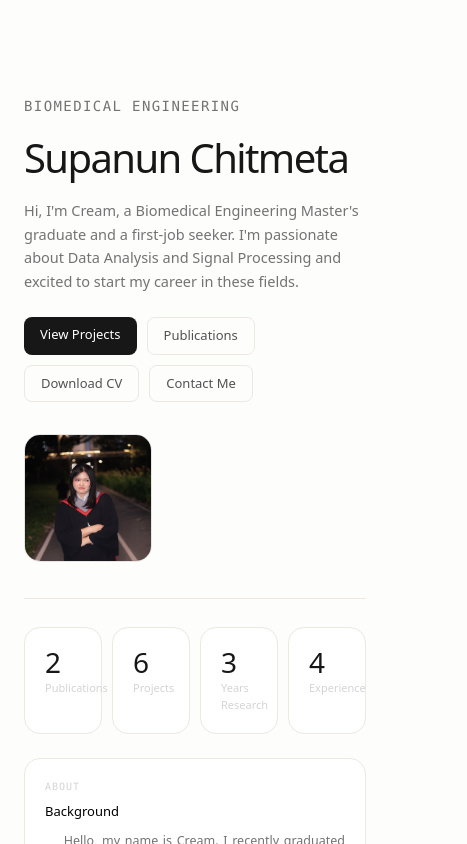
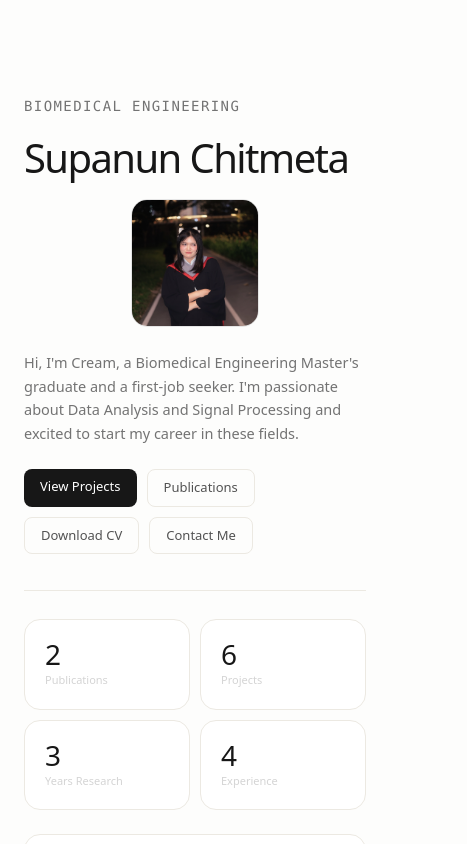
Before and after one commit to supanuncas-cell/Portfolio-Supanun, a React (Vite) app: page / in a window 390 px wide. Shown: the top 844 px of the page, 467 px wide, since content can reach past the window. Built offline with nearby package versions, Linux system fonts and the light colour scheme.

Commit message:
fix responsive grid for mobile

```diff
--- a/src/index.css
+++ b/src/index.css
@@ -6,3 +6,14 @@ body {
   background-color: #fdfdfc; /* สีพื้นหลังเว็บให้ดูสะอาดตา */
   @apply antialiased;
 }
+.scrollbar-hide::-webkit-scrollbar {
+  display: none;
+}
+.scrollbar-hide {
+  -ms-overflow-style: none;
+  scrollbar-width: none;
+}
+
+html, body {
+  overflow-x: hidden;
+}
--- a/src/pages/Home.jsx
+++ b/src/pages/Home.jsx
@@ -54,10 +54,10 @@ const categoryColor = {
 }
 
 const stats = [
-  { num: "2", label: "Publications" },
-  { num: "6", label: "Projects" },
-  { num: "3", label: "Years Research" },
-  { num: "4", label: "Experience" },
+  { num: "2", label: "Publications", link: "#publications" },
+  { num: "6", label: "Projects", link: "/projects" },
+  { num: "3", label: "Years Research", link: "#research" },
+  { num: "4", label: "Experience", link: "/experience" },
 ]
 
 const interests = [
@@ -160,17 +160,32 @@ export default function Home() {
     <>
     {/* Hero */}
     <section className="pt-14 pb-9 border-b border-[#ece9e2] mb-7">
+
       {/* ใช้ flex เพื่อแบ่งซ้าย-ขวา */}
       <div className="flex flex-col md:flex-row md:items-center justify-between gap-8">
 
         {/* ฝั่งซ้าย: ข้อมูลตัวอักษรและปุ่ม */}
-        <div className="flex-1">
+        <div className="flex-1 min-w-0">
+
           <p className="font-mono text-[14px] text-neutral-500 uppercase tracking-widest mb-4">
             Biomedical Engineering
           </p>
+
           <h1 className="text-[40px] md:text-[52px] font-light tracking-[-0.04em] leading-tight text-neutral-900 mb-4">
             Supanun Chitmeta
           </h1>
+
+          {/* รูปภาพ: โผล่เฉพาะมือถือ อยู่ตรงนี้ */}
+          <div className="flex justify-center mb-6 md:hidden">
+            <div className="w-32 h-32 rounded-2xl overflow-hidden bg-neutral-100 border border-neutral-200">
+              <img
+                src="/Profile_pic.jpg"
+                alt="Supanun Chitmeta"
+                className="w-full h-full object-cover"
+              />
+            </div>
+          </div>
+
           <p className="text-[14.5px] text-neutral-500 max-w-[500px] leading-relaxed mb-6">
             Hi, I'm Cream, a Biomedical Engineering Master's graduate and a first-job seeker.
             I'm passionate about Data Analysis and Signal Processing and excited to start my career in these fields.
@@ -209,10 +224,10 @@ export default function Home() {
         </div>
 
         {/* ฝั่งขวา: รูปภาพ */}
-        <div className="flex-shrink-0">
-          <div className="w-32 h-32 md:w-48 md:h-48 rounded-2xl overflow-hidden bg-neutral-100 border border-neutral-200">
+        <div className="hidden md:block flex-shrink-0">
+          <div className="w-48 h-48 rounded-2xl overflow-hidden bg-neutral-100 border border-neutral-200">
             <img
-              src="/Profile_pic.jpg" // ใส่ path รูปของคุณตรงนี้
+              src="/Profile_pic.jpg"
               alt="Supanun Chitmeta"
               className="w-full h-full object-cover"
             />
@@ -223,13 +238,38 @@ export default function Home() {
     </section>
 
       {/* Stats */}
-      <div className="grid grid-cols-4 gap-2.5 mb-6">
-        {stats.map(({ num, label }) => (
-          <Card key={label}>
-            <p className="text-[28px] font-light tracking-tight leading-none text-neutral-900">{num}</p>
-            <p className="text-[11px] text-neutral-300 mt-1">{label}</p>
-          </Card>
-        ))}
+      <div className="grid grid-cols-2 sm:grid-cols-4 gap-2.5 mb-6">
+        {stats.map(({ num, label, link }) => {
+          const content = (
+            <Card className={link ? "hover:-translate-y-0.5 hover:border-neutral-300 transition-all cursor-pointer" : ""}>
+              <p className="text-[28px] font-light tracking-tight leading-none text-neutral-900">{num}</p>
+              <p className="text-[11px] text-neutral-300 mt-1">{label}</p>
+            </Card>
+          );
+
+          if (!link) return <div key={label}>{content}</div>
+
+          if (link.startsWith("#")) {
+            return (
+              <a
+                key={label}
+                href={link}
+                onClick={(e) => {
+                  e.preventDefault()
+                  document.getElementById(link.slice(1))?.scrollIntoView({ behavior: "smooth" })
+                }}
+              >
+                {content}
+              </a>
+            )
+          }
+
+          return (
+            <Link key={label} to={link}>
+              {content}
+            </Link>
+          );
+        })}
       </div>
 
       <div className="grid grid-cols-1 md:grid-cols-2 gap-2.5 mb-7">
@@ -348,9 +388,9 @@ export default function Home() {
           <p className="text-[13px] font-medium">Selected projects</p>
           <Link to="/projects" className="text-[12px] text-neutral-300 hover:text-blue-600 transition-colors">See all →</Link>
         </div>
-        <div className="grid grid-cols-3 gap-2.5">
+        <div className="flex md:grid md:grid-cols-3 gap-2.5 overflow-x-auto pb-2 -mx-4 px-4 md:mx-0 md:px-0 md:overflow-visible scrollbar-hide">
           {recentProjects.map((p) => (
-            <Link key={p.name} to="/projects">
+            <Link key={p.name} to="/projects" className="flex-shrink-0 w-[80%] sm:w-[280px] md:w-auto">
               <Card className="hover:-translate-y-0.5 hover:border-neutral-300 transition-all cursor-pointer h-full">
                 <p className="font-mono text-[10px] text-neutral-300 uppercase tracking-widest mb-1.5">{p.type}</p>
                 <p className="text-[12.5px] font-medium leading-snug mb-1.5">{p.name}</p>
@@ -374,9 +414,9 @@ export default function Home() {
         See all →
         </Link>
       </div>
-      <div className="grid grid-cols-3 gap-2.5">
+      <div className="flex md:grid md:grid-cols-3 gap-2.5 overflow-x-auto pb-2 -mx-4 px-4 md:mx-0 md:px-0 md:overflow-visible scrollbar-hide">
         {recentExperiences.map((e) => (
-          <Link key={e.role} to="/experience">
+          <Link key={e.role} to="/experience" className="flex-shrink-0 w-[80%] sm:w-[280px] md:w-auto">
             <Card className="hover:-translate-y-0.5 hover:border-neutral-300 transition-all cursor-pointer h-full">
               <div className="flex items-start justify-between gap-2 mb-2">
                 <span className={`font-mono text-[10px] uppercase tracking-widest px-2 py-0.5 rounded-full font-medium ${categoryColor[e.category]}`}>
```
